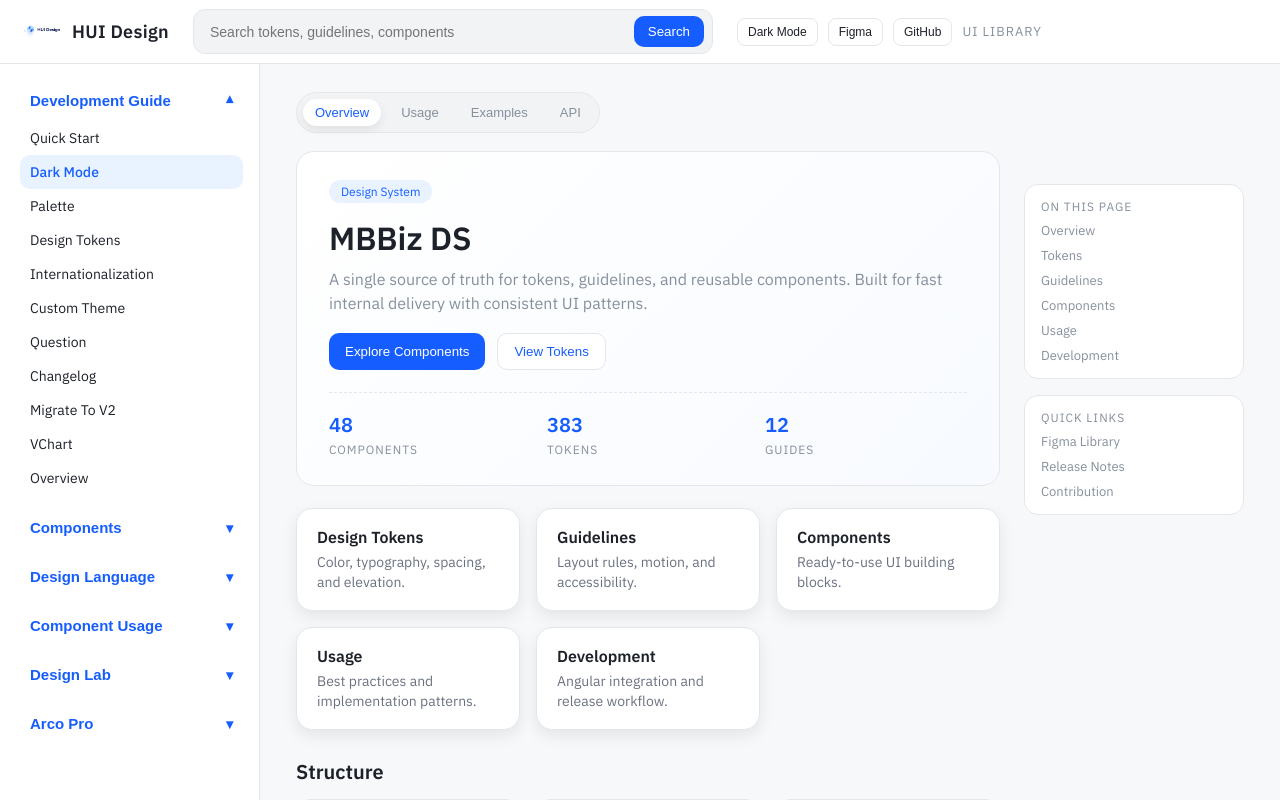
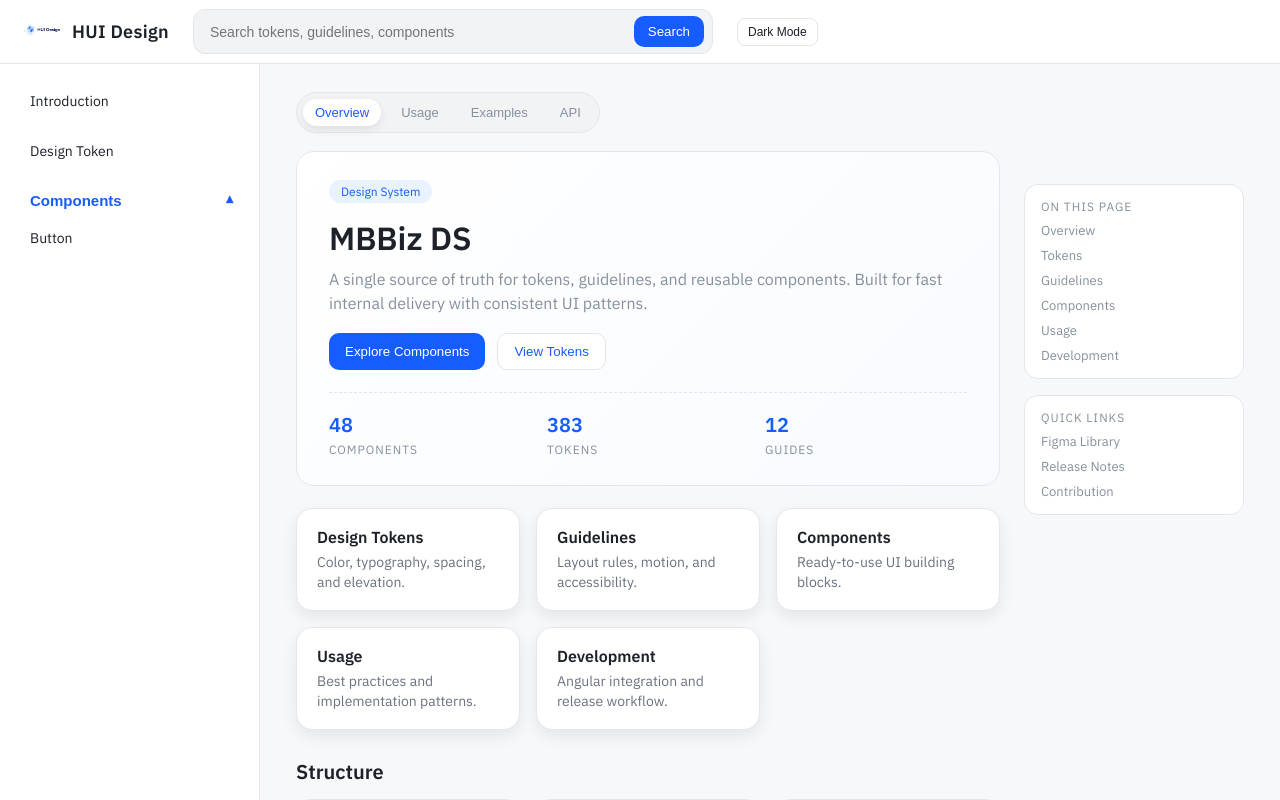
Before and after one commit to hieudeptrai1112/sportbook_mbbiz, an Angular app: page / in a window 1280 px wide. Built offline with nearby package versions, Linux system fonts and the light colour scheme; what ng-zorro-antd would draw is missing.

Commit message:
simplify nav to three sections and trim components

```diff
--- a/src/app/app.html
+++ b/src/app/app.html
@@ -18,36 +18,17 @@
       <button class="ghost" type="button" (click)="toggleTheme()">
         {{ isDark() ? 'Light' : 'Dark' }} Mode
       </button>
-      <button class="ghost" type="button">Figma</button>
-      <button class="ghost" type="button">GitHub</button>
-      <span class="header-meta">UI Library</span>
     </div>
   </header>
 
   <div class="app-body">
     <aside class="sidebar">
       <div class="nav-group">
-        <button
-          class="nav-group__title"
-          type="button"
-          (click)="toggleGroup('development')"
-        >
-          Development Guide
-          <span class="chevron" [class.open]="openGroups().development">▾</span>
-        </button>
-        <div class="nav-group__items" [class.open]="openGroups().development">
-          <a class="nav-item" href="#">Quick Start</a>
-          <a class="nav-item active" href="#">Dark Mode</a>
-          <a class="nav-item" href="#">Palette</a>
-          <a class="nav-item" href="#">Design Tokens</a>
-          <a class="nav-item" href="#">Internationalization</a>
-          <a class="nav-item" href="#">Custom Theme</a>
-          <a class="nav-item" href="#">Question</a>
-          <a class="nav-item" href="#">Changelog</a>
-          <a class="nav-item" href="#">Migrate To V2</a>
-          <a class="nav-item" href="#">VChart</a>
-          <a class="nav-item" href="#">Overview</a>
-        </div>
+        <a class="nav-item" href="#">Introduction</a>
+      </div>
+
+      <div class="nav-group">
+        <a class="nav-item" href="#">Design Token</a>
       </div>
 
       <div class="nav-group">
@@ -57,55 +38,6 @@
         </button>
         <div class="nav-group__items" [class.open]="openGroups().components">
           <a class="nav-item" href="#">Button</a>
-          <a class="nav-item" href="#">Input</a>
-          <a class="nav-item" href="#">Select</a>
-          <a class="nav-item" href="#">Table</a>
-        </div>
-      </div>
-
-      <div class="nav-group">
-        <button class="nav-group__title" type="button" (click)="toggleGroup('language')">
-          Design Language
-          <span class="chevron" [class.open]="openGroups().language">▾</span>
-        </button>
-        <div class="nav-group__items" [class.open]="openGroups().language">
-          <a class="nav-item" href="#">Layout</a>
-          <a class="nav-item" href="#">Motion</a>
-          <a class="nav-item" href="#">Accessibility</a>
-        </div>
-      </div>
-
-      <div class="nav-group">
-        <button class="nav-group__title" type="button" (click)="toggleGroup('usage')">
-          Component Usage
-          <span class="chevron" [class.open]="openGroups().usage">▾</span>
-        </button>
-        <div class="nav-group__items" [class.open]="openGroups().usage">
-          <a class="nav-item" href="#">Forms</a>
-          <a class="nav-item" href="#">Data Display</a>
-          <a class="nav-item" href="#">Feedback</a>
-        </div>
-      </div>
-
-      <div class="nav-group">
-        <button class="nav-group__title" type="button" (click)="toggleGroup('lab')">
-          Design Lab
-          <span class="chevron" [class.open]="openGroups().lab">▾</span>
-        </button>
-        <div class="nav-group__items" [class.open]="openGroups().lab">
-          <a class="nav-item" href="#">Experiments</a>
-          <a class="nav-item" href="#">Prototypes</a>
-        </div>
-      </div>
-
-      <div class="nav-group">
-        <button class="nav-group__title" type="button" (click)="toggleGroup('pro')">
-          Arco Pro
-          <span class="chevron" [class.open]="openGroups().pro">▾</span>
-        </button>
-        <div class="nav-group__items" [class.open]="openGroups().pro">
-          <a class="nav-item" href="#">Overview</a>
-          <a class="nav-item" href="#">Pricing</a>
         </div>
       </div>
     </aside>
--- a/src/app/app.ts
+++ b/src/app/app.ts
@@ -10,12 +10,7 @@ export class App {
   protected readonly title = signal('mbbiz-ds');
   protected readonly isDark = signal(false);
   protected readonly openGroups = signal<Record<string, boolean>>({
-    development: true,
-    components: false,
-    language: false,
-    usage: false,
-    lab: false,
-    pro: false
+    components: true
   });
 
   toggleTheme(): void {
```
Also changed, not shown: 2 other files (tests, documents, lock files or other folders).
